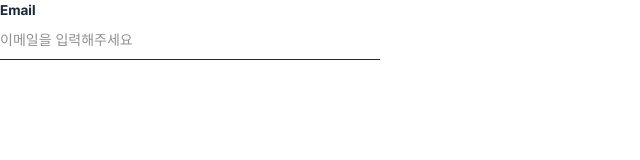
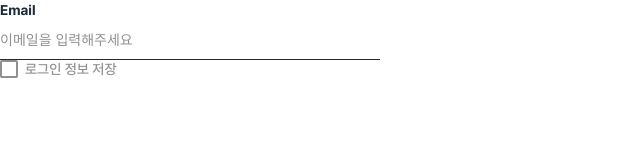
Before and after one commit to Team-DevHub/dev-hub-front, a React (Vite) app: page /components in a window 1280 px wide. Shown: the top 160 px of the page, without its empty margins (0-640 px from the left). Built offline with nearby package versions, Linux system fonts and the light colour scheme.

Commit message:
[Feat:#3]: 폼 체크박스 퍼블리싱
 폼 체크박스 퍼블리싱

```diff
--- /dev/null
+++ b/src/assets/icon/icons.ts
@@ -0,0 +1,8 @@
+const PATH = '/src/assets/icon/';
+
+export const ICONS = {
+  checkbox: {
+    inactive: PATH + 'ic-checkbox-inactive.svg',
+    active: PATH + 'ic-checkbox-active.svg',
+  },
+};
--- /dev/null
+++ b/src/components/common/FormInput/Checkbox.tsx
@@ -0,0 +1,39 @@
+import { ICONS } from '@/assets/icon/icons';
+import styled from 'styled-components';
+
+interface Props {
+  id: string;
+  checked: boolean;
+  label: string;
+  onClick: () => void;
+}
+
+const Checkbox = ({ id, checked, label, onClick }: Props) => {
+  return (
+    <RootContainer htmlFor={id} $isChecked={checked}>
+      <img src={checked ? ICONS.checkbox.active : ICONS.checkbox.inactive} />
+      <span className='label'>{label}</span>
+      <input
+        id={id}
+        type='checkbox'
+        onClick={onClick}
+        checked={checked}
+        hidden
+      />
+    </RootContainer>
+  );
+};
+export default Checkbox;
+
+const RootContainer = styled.label<{ $isChecked: boolean }>`
+  display: flex;
+  align-items: center;
+  gap: 7px;
+
+  .label {
+    color: ${({ theme, $isChecked }) =>
+      $isChecked ? theme.color.key : theme.color.textGray};
+    font-size: 14px;
+    font-weight: 500;
+  }
+`;
--- a/src/pages/components/ComponentPage.tsx
+++ b/src/pages/components/ComponentPage.tsx
@@ -1,9 +1,11 @@
+import Checkbox from '@/components/common/FormInput/Checkbox';
 import FormInput from '@/components/common/FormInput/FormInput';
 import { FormRegex } from '@/utils/regex';
 import { useState } from 'react';
 
 const ComponentPage = () => {
   const [input, setInput] = useState('');
+  const [checked, setChecked] = useState(false);
 
   return (
     <div>
@@ -16,6 +18,12 @@ const ComponentPage = () => {
         errorMessage='유효하지 않은 이메일입니다'
         placeholder='이메일을 입력해주세요'
       />
+      <Checkbox
+        id={'checkbox'}
+        checked={checked}
+        label='로그인 정보 저장'
+        onClick={() => setChecked(!checked)}
+      />
     </div>
   );
 };
```
Also changed, not shown: src/assets/icon/ic-checkbox-active.svg (added), src/assets/icon/ic-checkbox-inactive.svg (added).
